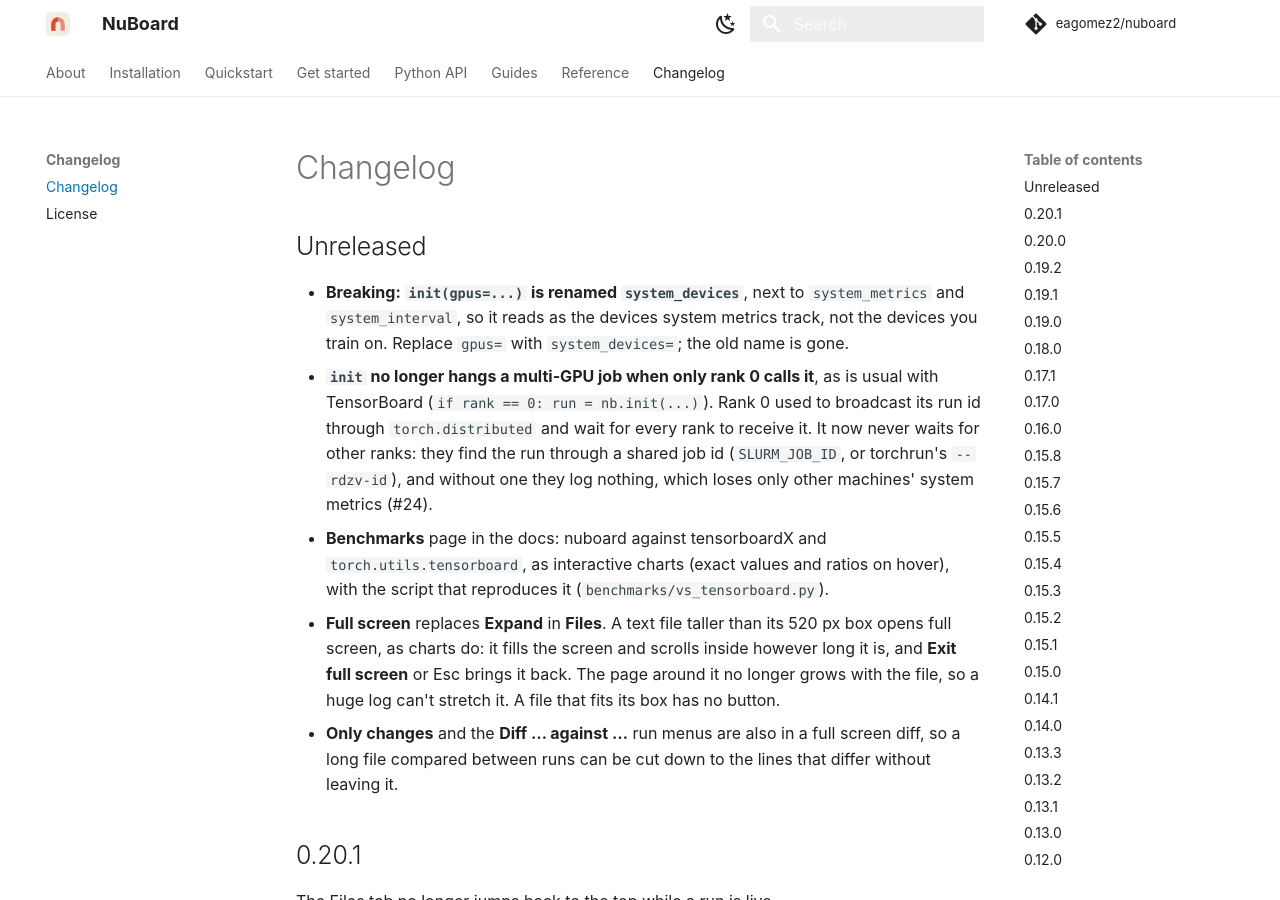
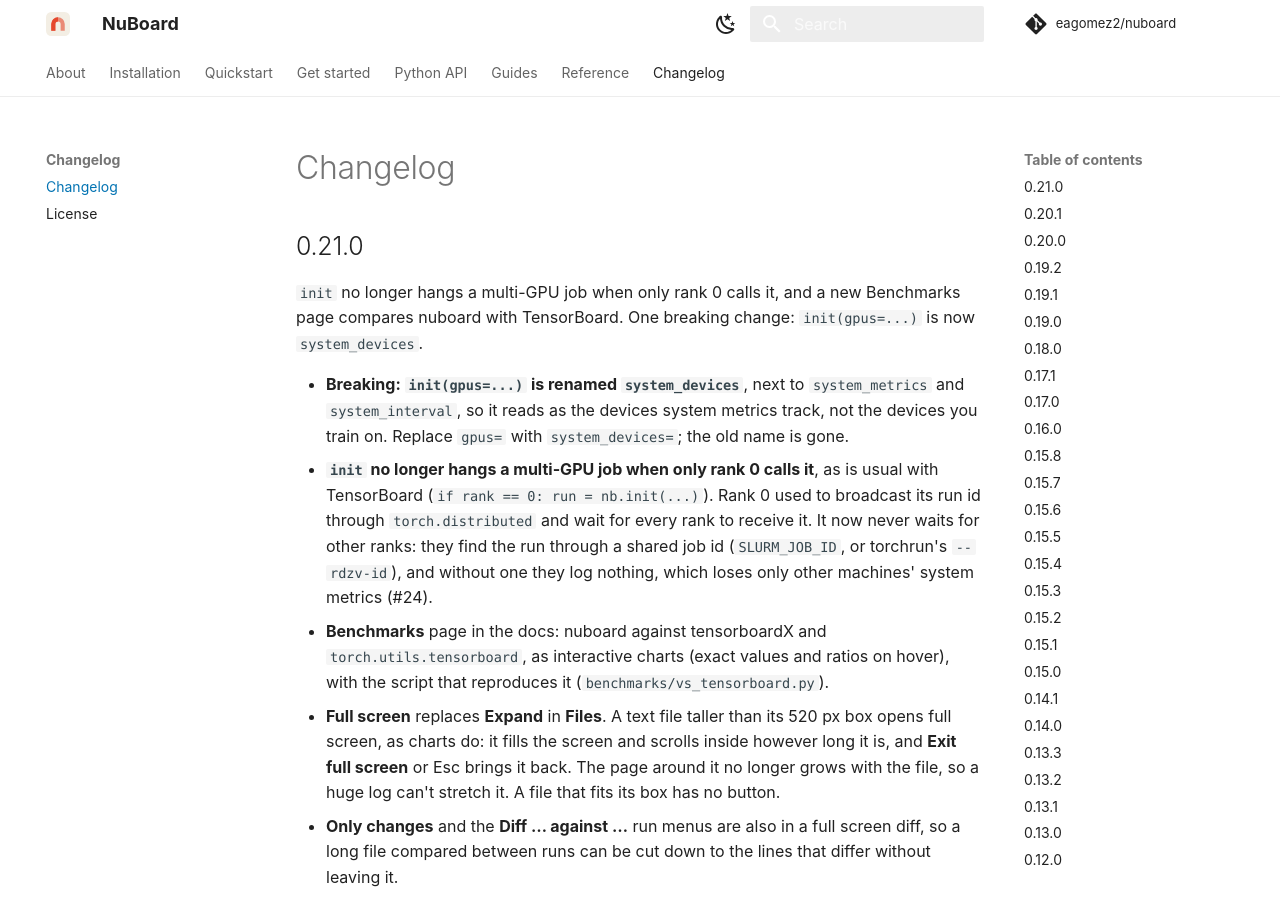
Before and after one commit to eagomez2/nuboard, an MkDocs documentation site: the page built from docs/changelog.md, in a window 1280 px wide and 900 px high. Built offline with MkDocs 1.6.1 and Material for MkDocs 9.7.7, drawn with Linux system fonts in a browser that asks for light colours; comment, search, counter and statistics services are not loaded.

Commit message:
Release 0.21.0

````diff
--- a/docs/changelog.md
+++ b/docs/changelog.md
@@ -1,6 +1,10 @@
 # Changelog
 
-## Unreleased
+## 0.21.0
+
+`init` no longer hangs a multi-GPU job when only rank 0 calls it, and a new
+Benchmarks page compares nuboard with TensorBoard. One breaking change:
+`init(gpus=...)` is now `system_devices`.
 
 - **Breaking: `init(gpus=...)` is renamed `system_devices`**, next to
   `system_metrics` and `system_interval`, so it reads as the devices system
--- a/docs/installation.md
+++ b/docs/installation.md
@@ -108,9 +108,9 @@ for you when `src/nuboard/static/` is missing.
 
 ```console
 $ nuboard version
-nuboard 0.20.1
+nuboard 0.21.0
 $ python -c "import nuboard; print(nuboard.__version__)"
-0.20.1
+0.21.0
 ```
 
 Next, the [Quickstart](quickstart.md) runs the demo and logs a first run.
--- a/pyproject.toml
+++ b/pyproject.toml
@@ -1,6 +1,6 @@
 [project]
 name = "nuboard"
-version = "0.20.1"
+version = "0.21.0"
 description = "A fast, local, folder-based experiment tracker and viewer for ML training."
 readme = "README.md"
 requires-python = ">=3.10"
````
Also changed, not shown: 2 other files.
